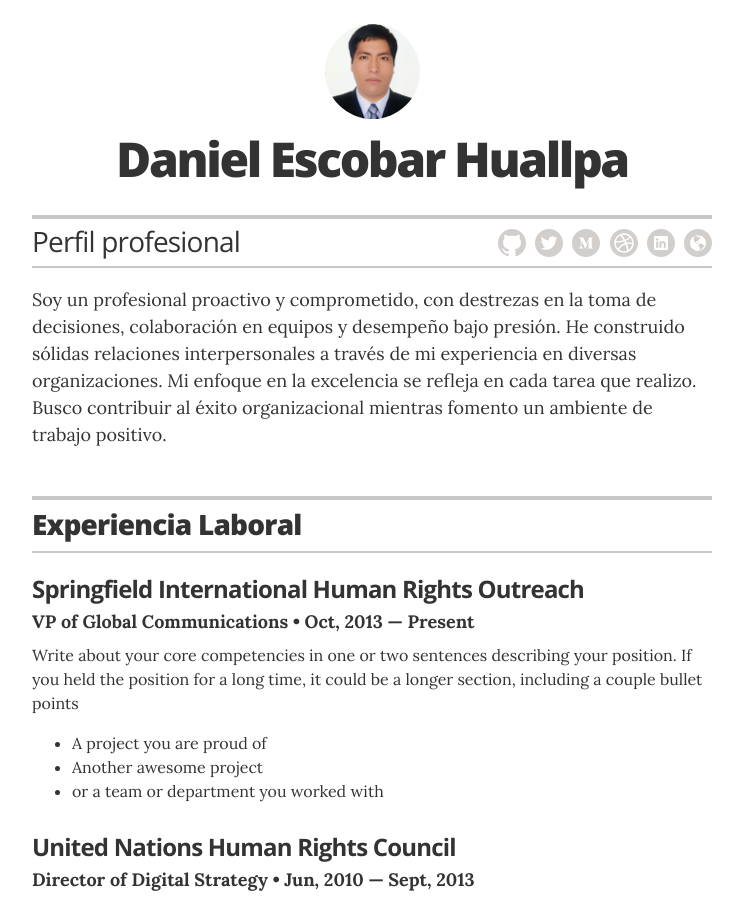
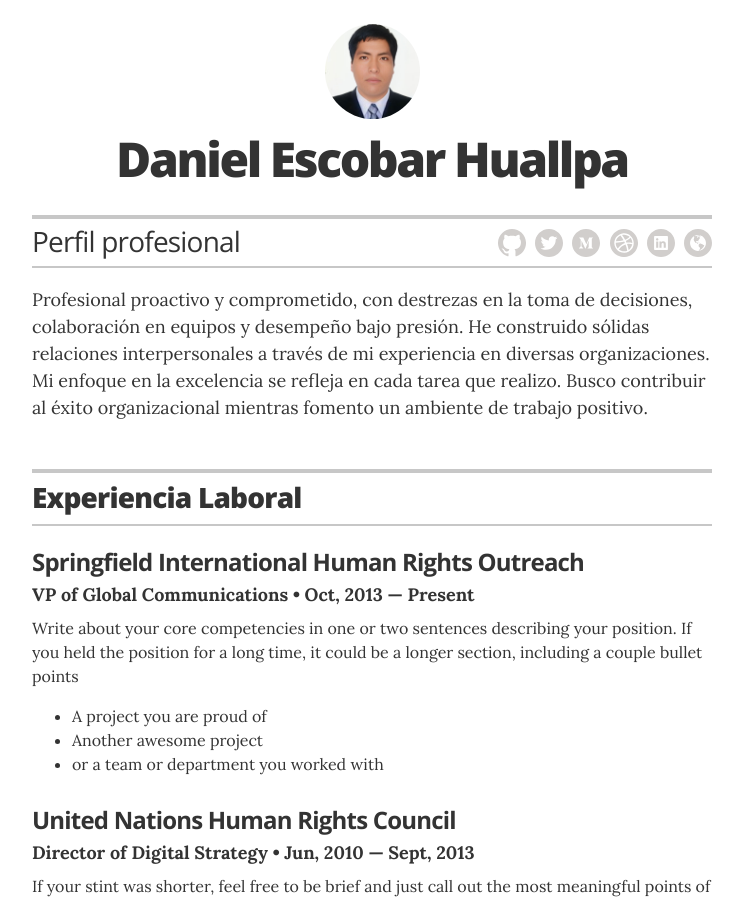
Before and after one commit to daeshu/cvtwo-error, a Jekyll site: the page built from index.html, in a window 1280 px wide and 900 px high. Shown: the whole window, without its empty margins (268-1011 px from the left). Built offline with Jekyll 4.4.1, drawn with Linux system fonts in a browser that asks for light colours.

Commit message:
orden de los menus

```diff
--- a/_config.yml
+++ b/_config.yml
@@ -20,10 +20,10 @@ resume_contact_email:           "daniel@escobar.eu.org"
 resume_contact_telephone:       "987425515"
 resume_contact_address:         "Dirección"
 
-resume_header_contact_info:     "742 Evergreen Terrace, Springfield • 555-7334 • daniel@escobar.eu.org"
+resume_header_contact_info:     "777 • daniel@escobar.eu.org"
 display_header_contact_info:    "false"
 
-resume_header_intro: "<p>Soy un profesional proactivo y comprometido, con destrezas en la toma de decisiones, colaboración en equipos y desempeño bajo presión. He construido sólidas relaciones interpersonales a través de mi experiencia en diversas organizaciones. Mi enfoque en la excelencia se refleja en cada tarea que realizo. Busco contribuir al éxito organizacional mientras fomento un ambiente de trabajo positivo.</p>"
+resume_header_intro: "<p>Profesional proactivo y comprometido, con destrezas en la toma de decisiones, colaboración en equipos y desempeño bajo presión. He construido sólidas relaciones interpersonales a través de mi experiencia en diversas organizaciones. Mi enfoque en la excelencia se refleja en cada tarea que realizo. Busco contribuir al éxito organizacional mientras fomento un ambiente de trabajo positivo.</p>"
 
 # use "yes" to display the email contact button,
 # "no" to display an "I'm not looking for work" message,
@@ -33,8 +33,8 @@ resume_looking_for_work:        "no"
 
 # Decide which sections to use
 # comment out to hide
+resume_section_education:       true
 resume_section_experience:      true
-resume_section_education:       true
 resume_section_projects:        true
 resume_section_skills:          true
 resume_section_recognition:     true
```
